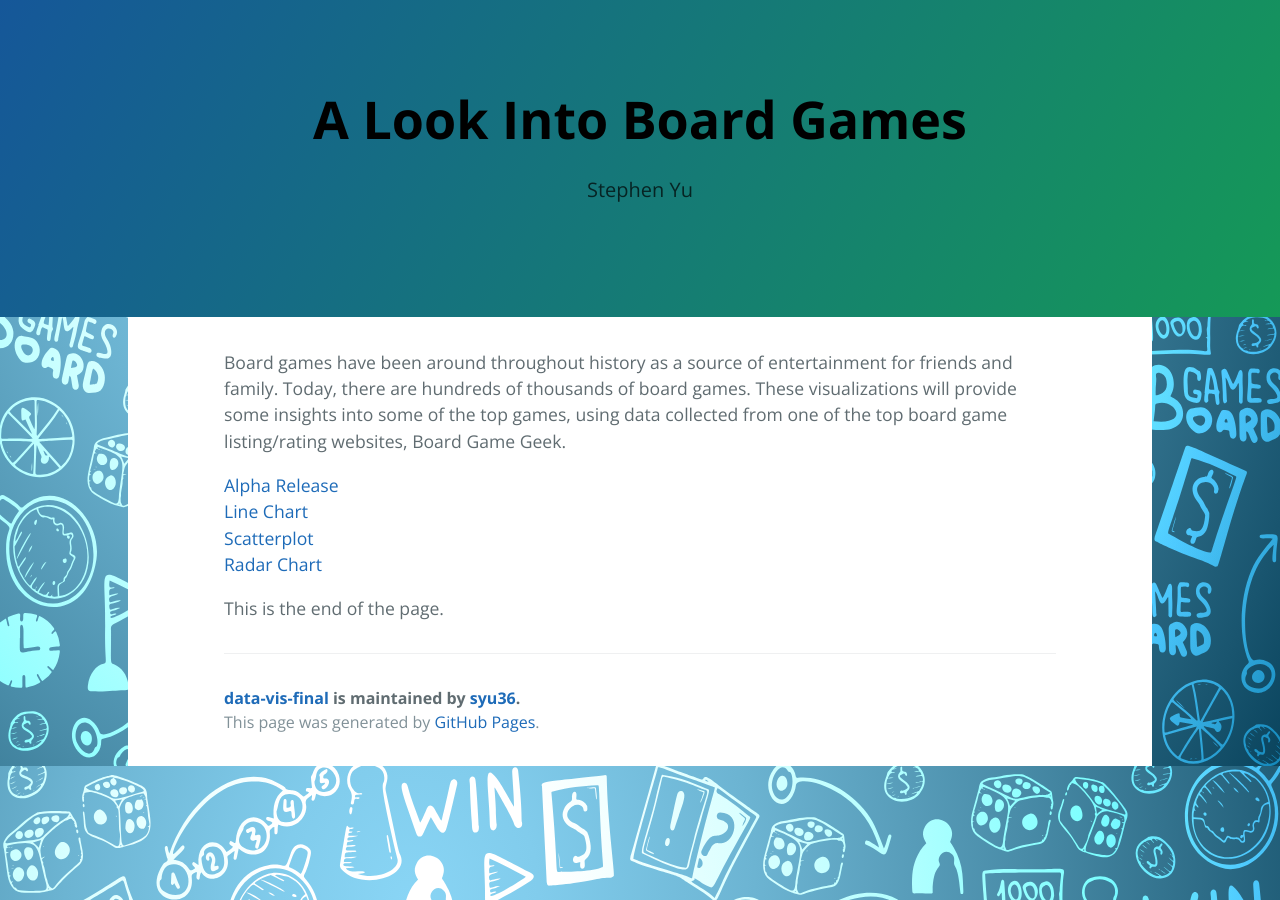
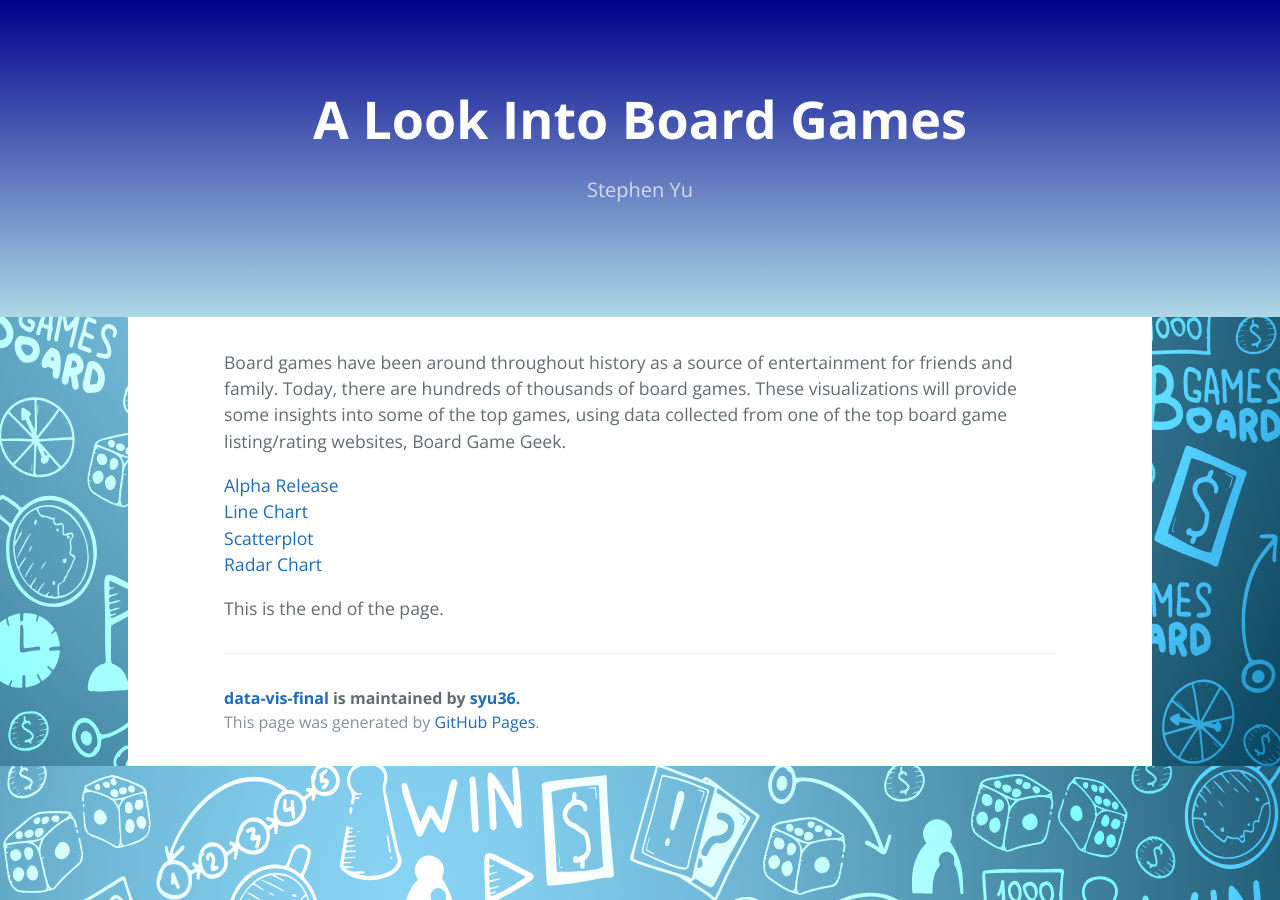
Before and after one commit to syu36/data-vis-final, a Jekyll site: the page built from index.md, in a window 1280 px wide. Built offline with Jekyll 4.4.1, drawn with Linux system fonts in a browser that asks for light colours; our own code applies the rules of GitHub Pages for plain Markdown files.

Commit message:
moved around some colors

```diff
--- a/_sass/jekyll-theme-cayman.scss
+++ b/_sass/jekyll-theme-cayman.scss
@@ -109,7 +109,7 @@ a {
   color: $header-heading-color;
   text-align: center;
   background-color: $header-bg-color;
-  background-image: linear-gradient(120deg, $header-bg-color-secondary, $header-bg-color);
+  background-image: linear-gradient($header-bg-color-secondary, $header-bg-color);
 
   @include large {
     padding: 5rem 6rem;
@@ -127,7 +127,6 @@ a {
 .project-name {
   margin-top: 0;
   margin-bottom: 0.1rem;
-  color: black;
 
   @include large {
     font-size: 3.25rem;
@@ -146,7 +145,6 @@ a {
   margin-bottom: 2rem;
   font-weight: normal;
   opacity: 0.7;
-  color:black;
 
   @include large {
     font-size: 1.25rem;
--- a/_sass/variables.scss
+++ b/_sass/variables.scss
@@ -4,8 +4,8 @@ $medium-breakpoint: 42em !default;
 
 // Headers
 $header-heading-color: #fff !default;
-$header-bg-color: #159957 !default;
-$header-bg-color-secondary: #155799 !default;
+$header-bg-color: #ADD8E6 !default;
+$header-bg-color-secondary: #00008b !default;
 
 // Text
 $section-headings-color: #159957 !default;
--- a/assets/css/style.scss
+++ b/assets/css/style.scss
@@ -5,5 +5,5 @@
 
 #background {
   background-image: url(../../images/header_bg.svg);
-  background-size: 100% auto;
+  background-size: auto 100%;
 }
```
